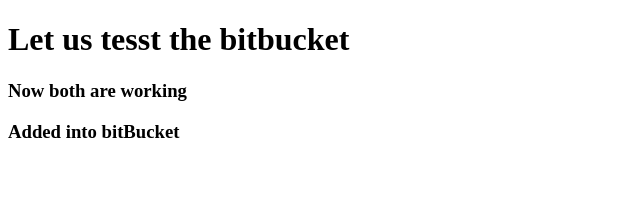
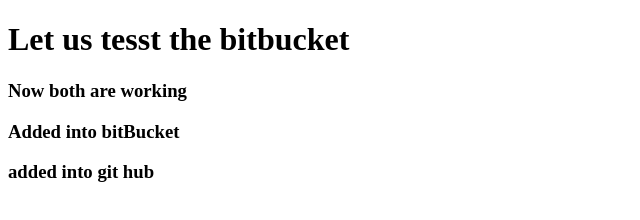
Before and after one commit to parvezaman/test-git-bit-again, a plain HTML site: page index.html in a window 1280 px wide. Shown: the whole page, without its empty margins (0-640 px from the left). Drawn offline with Linux system fonts and the light colour scheme.

Commit message:
changed into github

```diff
--- a/index.html
+++ b/index.html
@@ -10,5 +10,6 @@
     <h1>Let us tesst the bitbucket</h1>
     <h3>Now both are working</h3>
     <h3>Added into bitBucket </h3>
+    <h3> added into git hub</h3>
 </body>
 </html>
```
